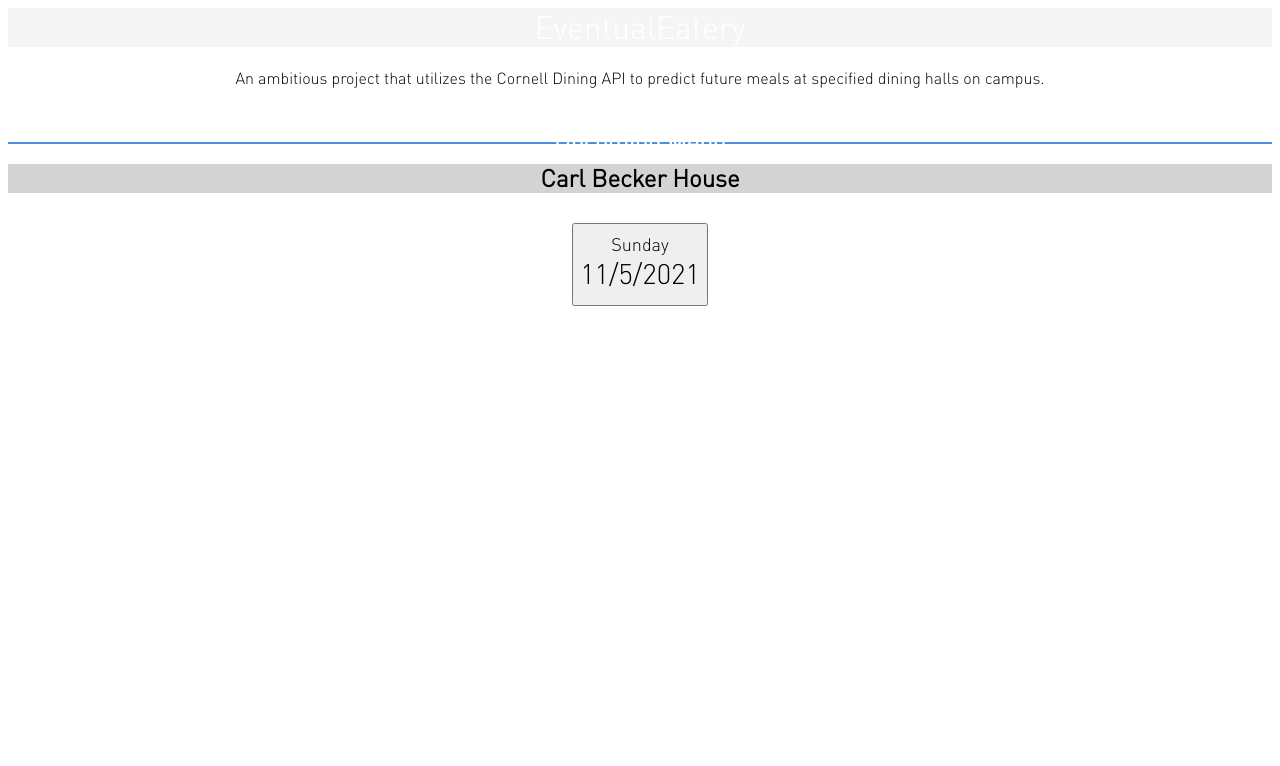
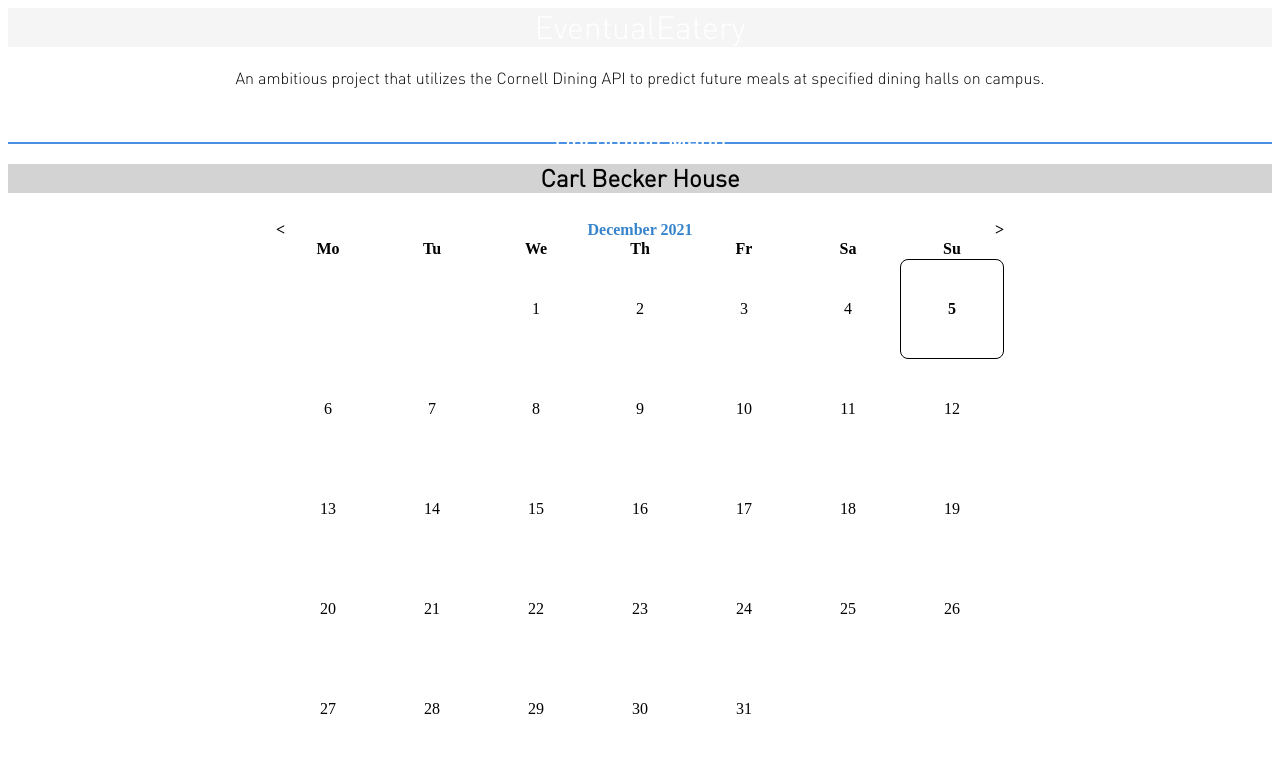
Before and after one commit to mbulling/EventualEatery, a Flask app: page / in a window 1280 px wide. Shown: the top 766 px of the page. Run offline with Flask 2, Linux system fonts and the light colour scheme.

Commit message:
added calendar

```diff
--- /dev/null
+++ b/static/styles/calendar.css
@@ -0,0 +1,59 @@
+.rapCalendar{
+	margin:8px;
+	padding:8px;
+	padding:8px;
+	-moz-user-select: -moz-none;
+	-webkit-user-select: none;
+}
+.rapCalendar table{
+	margin:0px auto;
+	border-spacing: 0px;
+    border-collapse:separate;
+}
+.rapCalendar caption{
+	color:#3784cc;
+	font-weight:bold;
+}
+
+.rapCalendar tbody td{
+	text-align: center;
+	border: 1px solid transparent;
+	width:100px;
+	height:100px;
+}
+
+.rapCalendar .calSelectable:hover{
+	border-color:black;
+	background-color:#3784cc;
+	border-radius:8px;
+	cursor:pointer;
+	font-weight:bold;
+}
+.rapCalendar .calSelected{
+	border-color:black;
+	border-radius:8px;
+	font-weight:bold;
+
+}
+.rapCalendar .larr{
+	color:black;
+	cursor:pointer;
+	float:left;
+}
+.rapCalendar .larr:before{
+	content:"<";
+}
+.rapCalendar .larr:hover{
+	color:black;
+}
+.rapCalendar .rarr{
+	color:black;
+	cursor:pointer;
+	float:right;
+}
+.rapCalendar .rarr:before{
+	content:">";
+}
+.rapCalendar .rarr:hover{
+	color:black;
+}
--- a/templates/index.html
+++ b/templates/index.html
@@ -1,6 +1,7 @@
 <HTML>
     <head>
         <link rel="stylesheet" type="text/css" href="../static/styles/main.css"/>
+        <link rel="stylesheet" type="text/css" href="../static/styles/calendar.css"/>
         <link rel="stylesheet" type="text/css" href="../static/styles/Resources/Fonts/font.css"/>
     </head>
 
@@ -51,53 +52,165 @@
     <h2 class='house-name'>Carl Becker House</h2>
 </div>
 
+<script>
 
-<p style="padding-left: 14%; font-size: 100%;"  id="date"></p>
+    $(document).ready(function(){
 
 
+    $('#demo').jsRapCalendar({
+      week:6,
+        onClick:function(y,m,d){
+            alert(y + '-' + m + '-' + d);
+        }
+    });
+
+    });
+</script>
+
+<div class="container">
+  <div id="demo"></div>
+</div>
 
 
+<script>
+    function D3ToStr(y,m,d){
+m++;
+if(m < 10)m = '0' + m;
+if(d < 10)d = '0' + d;
+return y + '-' + m + '-' + d;
+}
+function D3ToDate(y,m,d){
+return new Date(y,m,d,0,0,0,0);
+}
+function DateToD3(date){
+let y = date.getFullYear();
+let m = date.getMonth();
+let d = date.getDate();
+return {y:y,m:m,d:d};
+}
+function DateToStr(date){
+let d3 = DateToD3(date);
+return D3ToStr(d3.y,d3.m,d3.d);
+}
+function DaysInMonth(year,month){
+return new Date(year, month, 0).getDate();
+}
+function StrToDate(s){
+let y = parseInt(s.substring(0,4),10);
+let m = parseInt(s.substring(5,7),10);
+let d = parseInt(s.substring(8,10),10);
+return D3ToDate(y,m - 1,d);
+}
 
+(function($){
+$.fn.jsRapCalendar = function(options){
 
-<div class='calendar'>
-    <ul class="days">
-        <li>
-            <button id='day1'>
-            <div class='day'>
-                <div class='wd'>
-                    <p id='date1'></p>
-                </div>
-                <p class='nd' id='d1'></p>
-            </div>
-            </button>
-        </li>
-      </ul>
+return this.each(function(){
+	let d = new Date();
+	this.opt = $.extend({
+		enabled:true,
+		showCaption:true,
+		showYear:true,
+		showArrows:true,
+		week:0,
+		minDate:DateToStr(d),
+		date:d,
+		daysName:['Su','Mo','Tu','We','Th','Fr','Sa'],
+		monthsNames:['January', 'February', 'March', 'April', 'May', 'Jun', 'July', 'August', 'September', 'October', 'November', 'December'],
+		onClick:null
+	},options);
+	let base = this;
+	d3 = DateToD3(this.opt.date);
+	this.curYear = d3.y;
+	this.curMonth = d3.m;
+	this.curDay = d3.d;
+	let curWeek = this.opt.date.getDay();
+	this.selY = this.curYear;
+	this.selM = this.curMonth;
+	this.selD = this.curDay;
+	$(this).addClass('rapCalendar');
+	let table = $('<table>').appendTo($(this));
+	if(this.opt.showCaption){
+		this.caption = $('<caption>').appendTo(table);
+		this.cap = $('<span>').appendTo(this.caption);
+		if(this.opt.showArrows){
+			this.larr = $('<div>').addClass('larr').appendTo(this.caption);
+			this.rarr = $('<div>').addClass('rarr').appendTo(this.caption);
+		}
+	}else
+		this.caption = false;
+	let head = $('<thead>').appendTo(table);
+	let dayNames = $('<tr>').appendTo(head);
+	for(let n = 0;n < 7;n++)
+		$('<th>').text(this.opt.daysName[(n + 7 - this.opt.week) % 7]).appendTo(dayNames);
+	let tbody = $('<tbody>').appendTo(table);
 
-      <div class='nd' id="output"></p>
+	$(this.larr).bind({
+		click:function(e){
+			base.ShowMonth(base.curYear,base.curMonth,-1);
+		}
+	});
 
-</div>
+	$(this.rarr).bind({
+		click:function(e){
+			base.ShowMonth(base.curYear,base.curMonth,1);
+		}
+	});
 
-<script type='text/javascript'>
-    days = ['Sunday','Monday','Tuesday','Wednesday','Thursday','Friday','Saturday','Sunday','Monday','Tuesday','Wednesday','Thursday','Friday','Saturday']
-    n =  new Date();
-    d = parseInt(n.getDate());
-    m = parseInt(n.getMonth());
-    y = parseInt(n.getFullYear());
-    weekday = n.getDay()
-    document.getElementById("d1").innerHTML = m + "/" + d + "/" + y;
-    document.getElementById("date1").innerHTML = days[weekday];
-    document.getElementById("d2").innerHTML = m + "/" + (d+1) + "/" + y;
-    document.getElementById("date2").innerHTML = days[weekday+1];
-    document.getElementById("d3").innerHTML = m + "/" + (d+2) + "/" + y;
-    document.getElementById("date3").innerHTML = days[weekday+2];
-    document.getElementById("d4").innerHTML = m + "/" + (d+3) + "/" + y;
-    document.getElementById("date4").innerHTML = days[weekday+3];
-    document.getElementById("d5").innerHTML = m + "/" + (d+4) + "/" + y;
-    document.getElementById("date5").innerHTML = days[weekday+4];
-    document.getElementById("d6").innerHTML = m + "/" + (d+5) + "/" + y;
-    document.getElementById("date6").innerHTML = days[weekday+5];
-    document.getElementById("d7").innerHTML = m + "/" + (d+6) + "/" + y;
-    document.getElementById("date7").innerHTML = days[weekday+6];
+	this.ShowMonth = function(year,month,del){
+		this.curYear = year;
+		this.curMonth = month + del;
+		if(this.curMonth < 0){
+			this.curMonth = 11;
+			this.curYear--;
+		}
+		if(this.curMonth > 11){
+			this.curMonth = 0;
+			this.curYear++;
+		}
+		if(this.caption){
+			let s = this.opt.monthsNames[this.curMonth];
+			if(this.opt.showYear)
+				s += ' ' + this.curYear;
+			$(this.cap).text(s);
+		}
+		$(tbody).empty();
+		let dim = DaysInMonth(this.curYear,this.curMonth + 1);
+		let tr = $('<tr>').appendTo(tbody);
+		let td = null;
+		let fd =  (new Date(this.curYear,this.curMonth,1).getDay()  + this.opt.week) % 7;
+		for(var n = 0;n < fd;n++)
+			td = $('<td>').appendTo(tr);
+		for(var n = 1;n <= dim;n++){
+			if($(tr).children().length > 6)
+				tr = $('<tr>').appendTo(tbody);
+			let d = $('<td>').text(n).appendTo(tr);
+			if(D3ToStr(this.curYear,this.curMonth,n) < this.opt.minDate)
+				d.addClass('calDisable');
+			else if(this.opt.enabled)
+				d.addClass('calSelectable');
+			if((this.selY == this.curYear) && (this.selM == this.curMonth) && (this.selD == n))
+				$(d).addClass('calSelected');
+		}
+		$('.calSelectable',this).bind({
+			click:function(e){
+				$('td',base).removeClass('calSelected');
+				$(this).addClass('calSelected');
+				base.selY = base.curYear;
+				base.selM = base.curMonth;
+				base.selD = $(this).text();
+				if(base.opt.onClick)
+					base.opt.onClick.call(this,base.selY,base.selM,base.selD);
+			}
+		});
+	}
+
+	this.ShowMonth(this.curYear,this.curMonth,0);
+
+})
+
+}})(jQuery);
+
 </script>
 
 </HTML>
```
